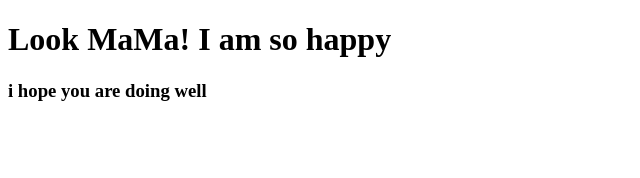
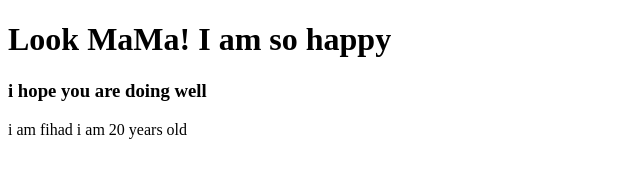
Before and after one commit to Endofeverythings/My-First-Website, a plain HTML site: page index.html in a window 1280 px wide. Shown: the whole page, without its empty margins (0-640 px from the left). Drawn offline with Linux system fonts and the light colour scheme.

Commit message:
ihave lerned

```diff
--- a/index.html
+++ b/index.html
@@ -8,5 +8,6 @@
 <body>
         <h1>Look MaMa! I am so happy </h1>
         <h3>i hope you are doing well </h3>
+        <p>i am fihad i am 20 years old </p>
 </body>
 </html>
```
